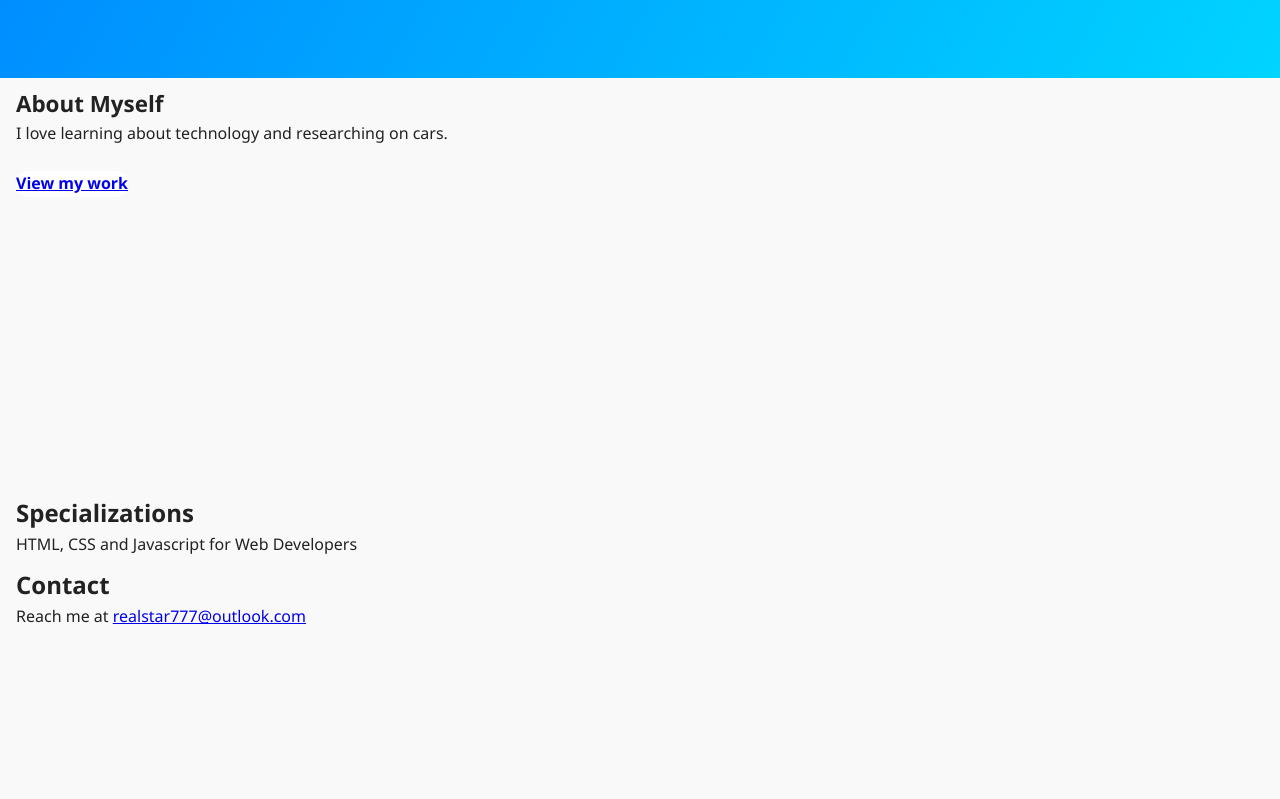
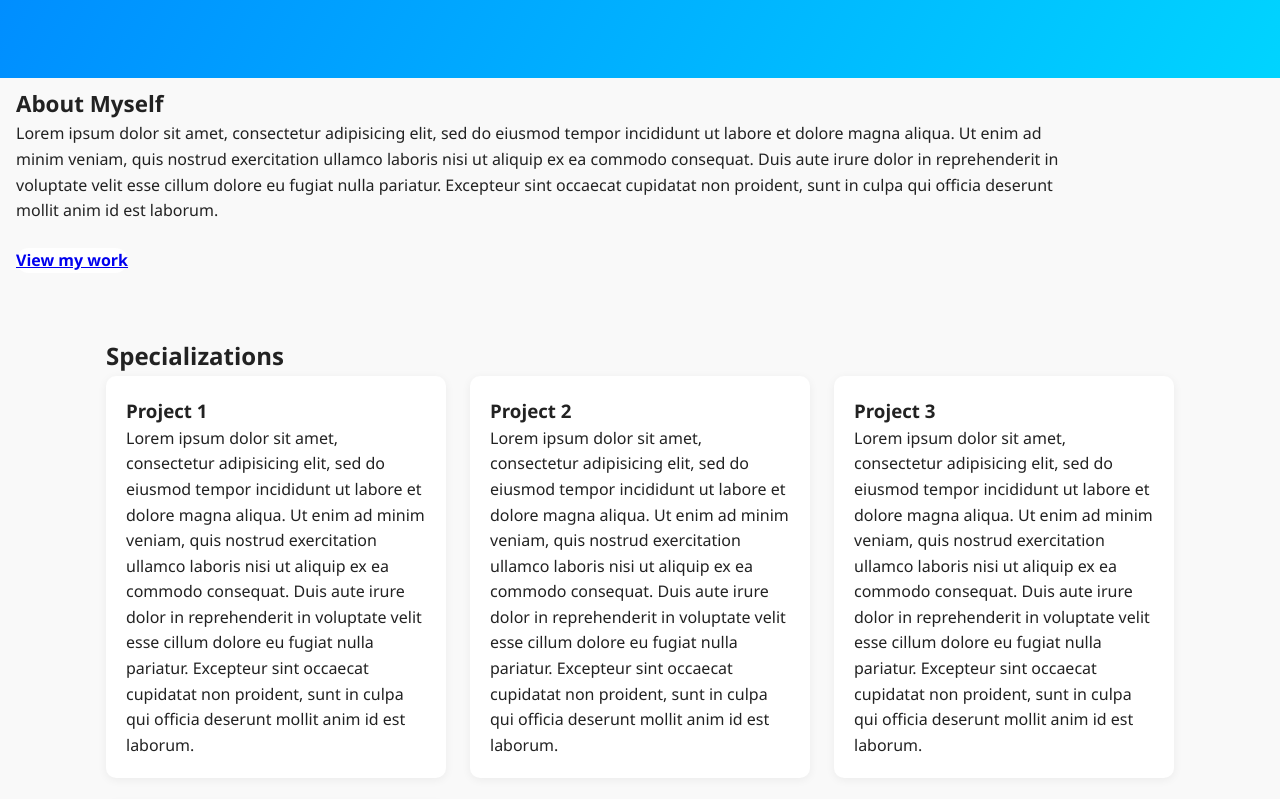
Before and after one commit to ScrimbaDev17/my-new-project, a plain HTML site: page index.html in a window 1280 px wide. Shown: the part 780-1579 px from the top of the page. Before the commit the page ends 1410 px from the top, so only its background shows below. Drawn offline with Linux system fonts and the light colour scheme.

Commit message:
added section

```diff
--- a/index.html
+++ b/index.html
@@ -31,14 +31,56 @@
 <section id="about">
  <div class="about-content">
 	<h2>About Myself</h2>
-	<p>I love learning about technology and researching on cars.</p>
+	<p>Lorem ipsum dolor sit amet, consectetur adipisicing elit, sed do eiusmod
+	tempor incididunt ut labore et dolore magna aliqua. Ut enim ad minim veniam,
+	quis nostrud exercitation ullamco laboris nisi ut aliquip ex ea commodo
+	consequat. Duis aute irure dolor in reprehenderit in voluptate velit esse
+	cillum dolore eu fugiat nulla pariatur. Excepteur sint occaecat cupidatat non
+	proident, sunt in culpa qui officia deserunt mollit anim id est laborum.</p>
 	<a href="#projects" class="cta">View my work</a>
  </div>
 </section>
 
 <section id="projects">
 	<h2>Specializations</h2>
-	<div class="project-card">HTML, CSS and Javascript for Web Developers<a/></div>
+	<div class="project-grid">
+		<div class="project-card">
+	<h3>Project 1</h3>
+	<p>Lorem ipsum dolor sit amet, consectetur adipisicing elit, sed do eiusmod
+	tempor incididunt ut labore et dolore magna aliqua. Ut enim ad minim veniam,
+	quis nostrud exercitation ullamco laboris nisi ut aliquip ex ea commodo
+	consequat. Duis aute irure dolor in reprehenderit in voluptate velit esse
+	cillum dolore eu fugiat nulla pariatur. Excepteur sint occaecat cupidatat non
+	proident, sunt in culpa qui officia deserunt mollit anim id est laborum.</p>
+	</div>
+		<div class="project-card">
+		<h3>Project 2</h3>
+		<p>Lorem ipsum dolor sit amet, consectetur adipisicing elit, sed do eiusmod
+		tempor incididunt ut labore et dolore magna aliqua. Ut enim ad minim veniam,
+		quis nostrud exercitation ullamco laboris nisi ut aliquip ex ea commodo
+		consequat. Duis aute irure dolor in reprehenderit in voluptate velit esse
+		cillum dolore eu fugiat nulla pariatur. Excepteur sint occaecat cupidatat non
+		proident, sunt in culpa qui officia deserunt mollit anim id est laborum.</p>
+	</div>
+		<div class="project-card">
+		<h3>Project 3</h3>
+		<p>Lorem ipsum dolor sit amet, consectetur adipisicing elit, sed do eiusmod
+		tempor incididunt ut labore et dolore magna aliqua. Ut enim ad minim veniam,
+		quis nostrud exercitation ullamco laboris nisi ut aliquip ex ea commodo
+		consequat. Duis aute irure dolor in reprehenderit in voluptate velit esse
+		cillum dolore eu fugiat nulla pariatur. Excepteur sint occaecat cupidatat non
+		proident, sunt in culpa qui officia deserunt mollit anim id est laborum.</p>
+ 	</div>
+ 	<div class="project-card">
+ 		<h3>Project 4</h3>
+ 		<p>Lorem ipsum dolor sit amet, consectetur adipisicing elit, sed do eiusmod
+ 		tempor incididunt ut labore et dolore magna aliqua. Ut enim ad minim veniam,
+ 		quis nostrud exercitation ullamco laboris nisi ut aliquip ex ea commodo
+ 		consequat. Duis aute irure dolor in reprehenderit in voluptate velit esse
+ 		cillum dolore eu fugiat nulla pariatur. Excepteur sint occaecat cupidatat non
+ 		proident, sunt in culpa qui officia deserunt mollit anim id est laborum.</p>
+ 	</div>
+ </div>
 </section>
 
 <section id="contact">
--- a/styles.css
+++ b/styles.css
@@ -89,6 +89,7 @@ section:not(#hero) {
 }
 
 
+
 /* HERO SECTION */
 #hero {
 	display: flex;
@@ -116,7 +117,6 @@ section:not(#hero) {
 /*About SECTION */
 #about {
 	margin-top: 0.5rem;
-	height: 50vh;
 }
 
 .about-content h2 {
@@ -124,20 +124,26 @@ section:not(#hero) {
 	font-size: 1.4rem;
 }
 
-img {
-	width: 200px;
-	border-radius: 10px;
-	display: block;
-	height: auto;
-}
-
-
 
 /*Projects SECTION*/
 #projects {
-	margin-top: 0.5rem;
+	max-width: 1100px;
+	margin: 4rem auto;
+	padding: 0 1rem;
 }
 
+.project-grid {
+	display: grid;
+	grid-template-columns: repeat(auto-fit, minmax(250px,1fr));
+	gap: 1.5rem;
+}
+
+.project-card {
+	background:#fff;
+	padding:1.25rem;
+	border-radius:10px;
+	box-shadow:0 2px 10px rgba(0,0,0,.06);
+}
 
 
 
@@ -145,6 +151,7 @@ img {
 #contact {
 	margin-top: 0.5rem;
 }
+
 
 
 /*Mobile version*/
```
